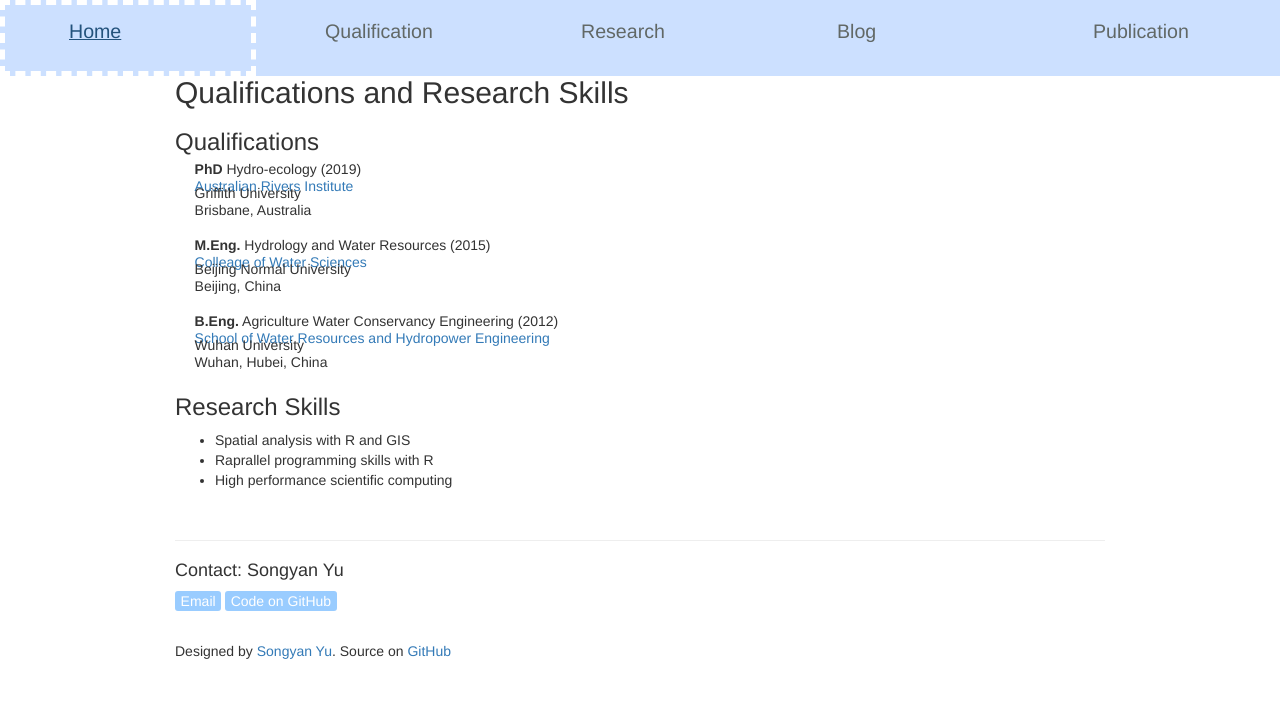
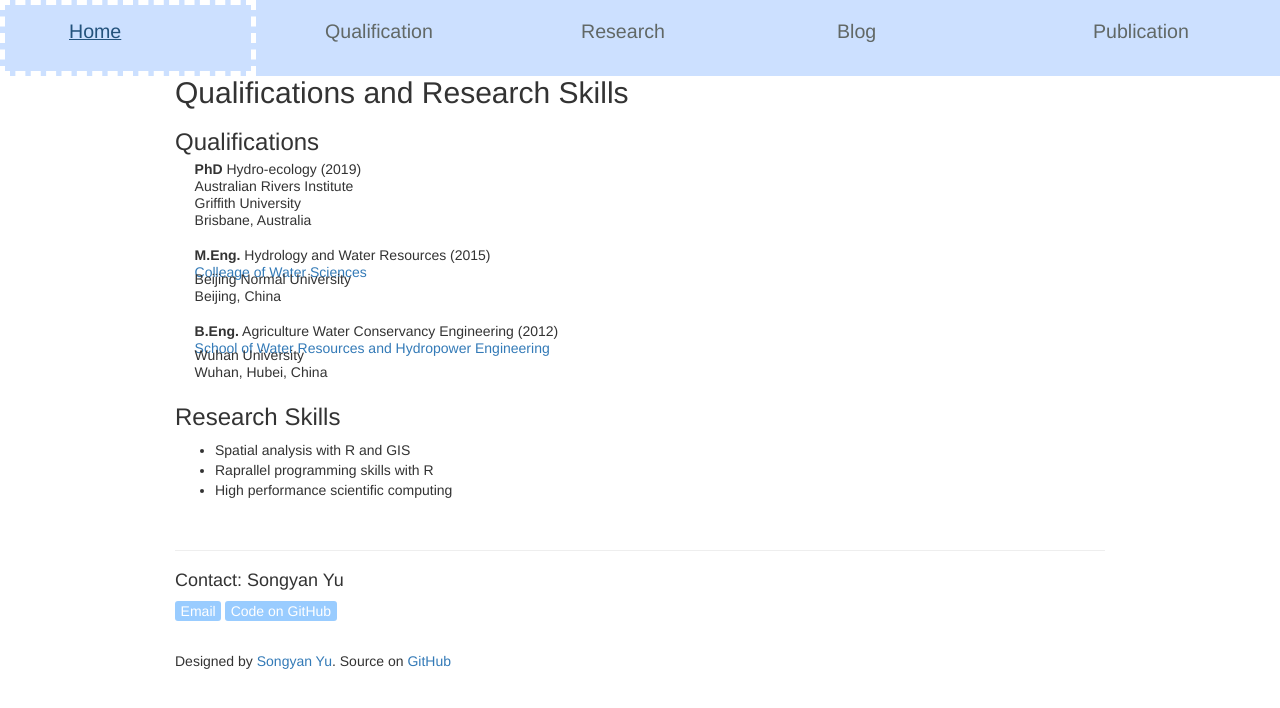
Before and after one commit to SongyanYu/SongyanYu.github.io, a Jekyll site: the page built from qualification.html, in a window 1280 px wide. Shown: the top 708 px of the page. Built offline with Jekyll 4.4.1, drawn with Linux system fonts in a browser that asks for light colours.

Commit message:
delete ARI link

```diff
--- a/qualification.html
+++ b/qualification.html
@@ -9,8 +9,7 @@ title: Qualification
 
 <div class="tight-para indent">
 <p><b>PhD</b> Hydro-ecology (2019)</p>
-<a href="https://www.griffith.edu.au/australian-rivers-institute">Australian Rivers Institute</a>
-  <br>
+<p>Australian Rivers Institute</p>
 <p>Griffith University</p>
 <p>Brisbane, Australia</p>
 </div>
```
